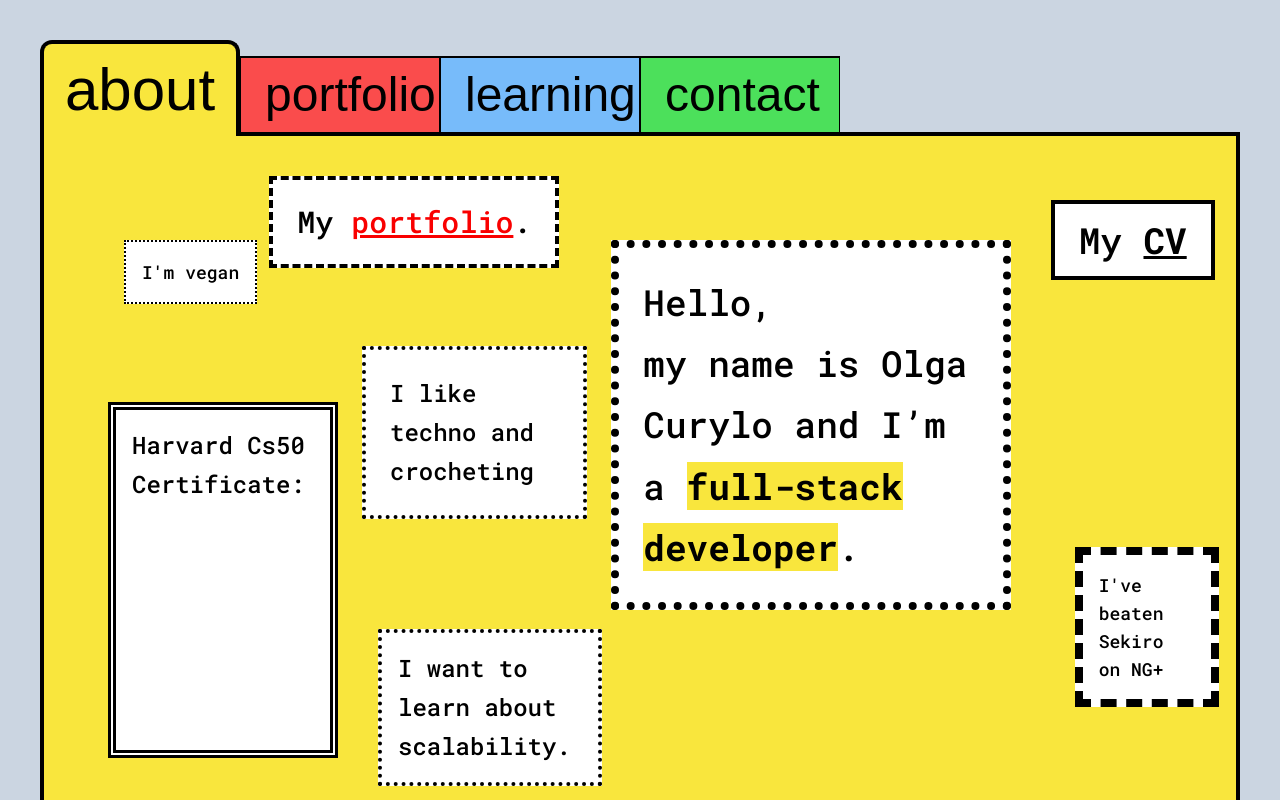
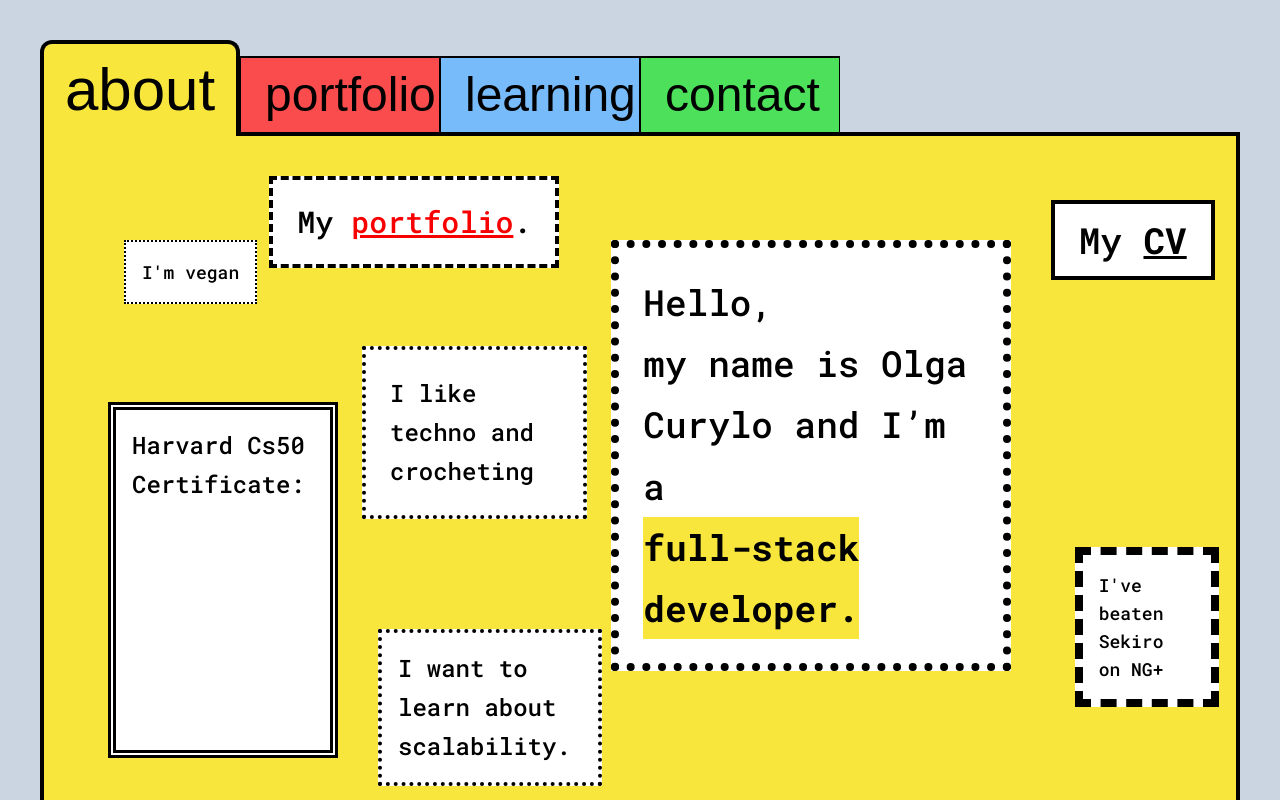
Before and after one commit to olgaTheCreator/olga-the-creator, a Next.js app: page /about in a window 1280 px wide. Shown: the top 800 px of the page. Built offline with nearby package versions, Linux system fonts and the light colour scheme; a web font is replaced by a local one.

Commit message:
navbar and about animations done, working on portfolio, not liking it

```diff
--- a/src/app/about/AboutMeComponent.tsx
+++ b/src/app/about/AboutMeComponent.tsx
@@ -7,19 +7,46 @@ import { motion } from "framer-motion";
 export const AboutMeComponent = () => {
   const [{ scalability }, setInteractiveEl] = useState({ scalability: false });
 
+  const variants = {};
+
   return (
-    <div className=" relative flex flex-wrap justify-around gap-5 md:gap-10 xl:gap-0 lg:grid lg:grid-cols-12 lg:grid-rows-6 xl:grid-rows-5 w-full md:h-4/5 px-6 pt-6 md:px-10 md:pt-10  lg:max-h-[48rem] max-w-screen-2xl">
-      <div className="bg-white mx-auto lg:mx-0  xl:ml-16 max-w-md 2xl:text-5xl text-3xl p-4  md:text-4xl leading-normal md:leading-[1.7] flex flex-col place-items-center 2xl:leading-relaxed justify-center lg:w-2xl lg:p-6 lg:max-w-2xl lg:col-start-6 xl:col-start-6 xl:col-span-5 lg:col-span-6 2xl:max-h-max h-fit  lg:mt-8 xl:mt-16 border-8 border-black border-dotted">
+    <motion.div
+      transition={{ staggerChildren: 1 }}
+      className="overflow-clip relative flex flex-wrap justify-around gap-5 md:gap-10 xl:gap-0 lg:grid lg:grid-cols-12 lg:grid-rows-6 xl:grid-rows-5 w-full md:h-4/5 px-6 pt-6 md:px-10 md:pt-10  lg:max-h-[48rem] max-w-screen-2xl"
+    >
+      <motion.div
+        initial={{ rotate: 20 }}
+        animate={{ rotate: 0 }}
+        transition={{ duration: 0.3 }}
+        className="bg-white mx-auto lg:mx-0  xl:ml-16 max-w-md 2xl:text-5xl text-3xl p-4  md:text-4xl leading-normal md:leading-[1.7] flex flex-col place-items-center 2xl:leading-relaxed justify-center lg:w-2xl lg:p-6 lg:max-w-2xl lg:col-start-6 xl:col-start-6 xl:col-span-5 lg:col-span-6 2xl:max-h-max h-fit  lg:mt-8 xl:mt-16 border-8 border-black border-dotted"
+      >
         <p className="w-full text-left">Hello,</p>
-        <p>
-          my name is Olga Curylo and {"I’m"} a{" "}
-          <span className="font-bold bg-yellow_bright">
-            full-stack developer
-          </span>
-          .
+        <p>my name is Olga Curylo and {"I’m"} a </p>
+        <p className="font-bold place-self-start text-left relative overflow-clip ">
+          <motion.span
+            initial={{ x: "-100%" }}
+            animate={{ x: "0%" }}
+            transition={{ duration: 1, delay: 0.5 }}
+            className="inline-block bg-yellow_bright w-full h-full absolute z-10"
+          ></motion.span>
+          <span className="z-50 relative">full-stack</span>
         </p>
-      </div>
-      <div className="bg-white lg:hover:border-blue_bright ml-5 lg:ml-0  lg:w-max 2xl:p-8 xl:p-6 p-4 max-w-max h-max text-2xl xl:text-3xl border-4 border-black border-dashed  col-start-2 xl:col-start-3 row-start-1 leading-relaxed">
+        <p className="font-bold place-self-start text-left relative overflow-clip ">
+          <motion.span
+            initial={{ x: "-100%" }}
+            animate={{ x: "0%" }}
+            transition={{ duration: 1, delay: 0.5 }}
+            className="inline-block bg-yellow_bright w-full h-full absolute z-10"
+          ></motion.span>
+          <span className="z-50 relative">developer.</span>
+        </p>
+      </motion.div>
+      <motion.div
+        initial={{ x: "-500%" }}
+        animate={{ x: "0%" }}
+        transition={{ duration: 0.4 }}
+        className="bg-white lg:hover:border-blue_bright ml-5 lg:ml-0  lg:w-max 2xl:p-8 xl:p-6 p-4 max-w-max h-max text-2xl xl:text-3xl border-4 border-black border-dashed  col-start-2 xl:col-start-3 row-start-1 leading-relaxed"
+      >
         <p>
           My{" "}
           <Link className="text-red_bright underline" href="/portfolio">
@@ -27,14 +54,29 @@ export const AboutMeComponent = () => {
           </Link>
           .
         </p>
-      </div>
-      <div className="bg-white lg:w-sm p-4 2xl:p-8 max-w-sm -ml-3 lg:ml-0 lg:col-start-1 xl:col-span-3 lg:col-span-4 xl:mx-6 lg:row-start-2 lg:row-span-2 xl:row-span-3 xl:mt-20 text-2xl border-8 border-black border-double leading-relaxed">
+      </motion.div>
+      <motion.div
+        initial={{ x: "-500%" }}
+        animate={{ x: "0%" }}
+        transition={{ duration: 0.4 }}
+        className="bg-white lg:w-sm p-4 2xl:p-8 max-w-sm -ml-3 lg:ml-0 lg:col-start-1 xl:col-span-3 lg:col-span-4 xl:mx-6 lg:row-start-2 lg:row-span-2 xl:row-span-3 xl:mt-20 text-2xl border-8 border-black border-double leading-relaxed"
+      >
         <p>Harvard Cs50 Certificate:</p>
-      </div>
-      <div className="bg-white lg:w-sm p-4 max-w-sm w-48 xl:w-36 mx-auto md:mx-4 lg:mx-2 h-max xl:col-start-11 xl:ml-16 lg:col-start-10 lg:col-span-3 lg:row-start-5 lg:mt-8 lg:ml-6 xl:col-span-2 xl:mb-16 xl:row-start-3 xl:mt-20 text-2xl xl:text-lg border-8 border-black border-dashed">
+      </motion.div>
+      <motion.div
+        initial={{ x: "500%" }}
+        animate={{ x: "0%" }}
+        transition={{ duration: 0.4, delay: 0.3 }}
+        className="bg-white lg:w-sm p-4 max-w-sm w-48 xl:w-36 mx-auto md:mx-4 lg:mx-2 h-max xl:col-start-11 xl:ml-16 lg:col-start-10 lg:col-span-3 lg:row-start-5 lg:mt-8 lg:ml-6 xl:col-span-2 xl:mb-16 xl:row-start-3 xl:mt-20 text-2xl xl:text-lg border-8 border-black border-dashed"
+      >
         <p>{"I've beaten Sekiro on NG+"}</p>
-      </div>
-      <div className="bg-white lg:mt-6 lg:w-max p-4 2xl:p-8 lg:px-6 max-w-max h-max xl:text-4xl text-3xl border-4 border-black border-solid xl:col-start-11 xl:ml-10 xl:row-start-1 lg:col-start-7 lg:row-start-4 leading-relaxed">
+      </motion.div>
+      <motion.div
+        initial={{ x: "-500%" }}
+        animate={{ x: "0%" }}
+        transition={{ duration: 0.4 }}
+        className="bg-white lg:mt-6 lg:w-max p-4 2xl:p-8 lg:px-6 max-w-max h-max xl:text-4xl text-3xl border-4 border-black border-solid xl:col-start-11 xl:ml-10 xl:row-start-1 lg:col-start-7 lg:row-start-4 leading-relaxed"
+      >
         My{" "}
         <a
           href="/files/Olga_Curylo_Resume.pdf"
@@ -44,8 +86,13 @@ export const AboutMeComponent = () => {
         >
           CV
         </a>
-      </div>
-      <div className="group relative w-max lg:w-sm max-w-sm h-max xl:col-start-1 xl:mx-10 xl:col-span-2 lg:mb-16 xl:row-start-1 lg:mt-16 text-2xl xl:text-lg md:text-xl lg:col-start-10 lg:row-start-4 ">
+      </motion.div>
+      <motion.div
+        initial={{ x: "500%" }}
+        animate={{ x: "0%" }}
+        transition={{ duration: 0.4, delay: 0.5 }}
+        className="group relative w-max lg:w-sm max-w-sm h-max xl:col-start-1 xl:mx-10 xl:col-span-2 lg:mb-16 xl:row-start-1 lg:mt-16 text-2xl xl:text-lg md:text-xl lg:col-start-10 lg:row-start-4 "
+      >
         <p className=" bg-white p-4  border-2 border-black border-dotted visible lg:group-hover:invisible opacity-100 lg:group-hover:opacity-0 transition-all duration-[1000ms]">
           {"I'm vegan"}
         </p>
@@ -57,10 +104,15 @@ export const AboutMeComponent = () => {
           I ❤️ &#128004; 🐖 🐓
           {/* 🐖 🐓 🐍 🐋 */}
         </div>
-      </div>
-      <div className="text-center md:max-w-xs lg:text-left bg-white xl:mt-6 p-2 lg:mt-6 2xl:p-8 lg:p-6 text-2xl ml-14 lg:ml-0 max-w-sm lg:w-sm border-4 border-black border-dotted xl:col-start-4 xl:row-start-2 h-max xl:col-span-2 lg:col-start-2 lg:col-span-3 lg:row-start-4 lg:-mr-10 leading-relaxed">
+      </motion.div>
+      <motion.div
+        initial={{ x: "500%" }}
+        animate={{ x: "0%" }}
+        transition={{ duration: 0.4, delay: 0.3 }}
+        className="text-center md:max-w-xs lg:text-left bg-white xl:mt-6 p-2 lg:mt-6 2xl:p-8 lg:p-6 text-2xl ml-14 lg:ml-0 max-w-sm lg:w-sm border-4 border-black border-dotted xl:col-start-4 xl:row-start-2 h-max xl:col-span-2 lg:col-start-2 lg:col-span-3 lg:row-start-4 lg:-mr-10 leading-relaxed"
+      >
         I like techno and crocheting
-      </div>
+      </motion.div>
 
       <div
         role="button"
@@ -87,6 +139,6 @@ export const AboutMeComponent = () => {
           </motion.div>
         )}
       </div>
-    </div>
+    </motion.div>
   );
 };
--- a/src/app/about/page.tsx
+++ b/src/app/about/page.tsx
@@ -1,12 +1,20 @@
+"use client";
 import { AboutMeComponent } from "./AboutMeComponent";
 import { MySkillsComponent } from "./MySkillsComponent";
+import { motion } from "framer-motion";
 
 const AboutMe = () => {
   return (
-    <div className="w-full bg-yellow_bright font-roboto font-medium h-full border-x-4 border-b-4 border-black flex-col items-center flex pb-6 gap-10">
+    <motion.div
+      key="about"
+      initial={{ opacity: 0.9 }}
+      animate={{ opacity: 1 }}
+      transition={{ duration: 1 }}
+      className="w-full bg-yellow_bright font-roboto font-medium h-full border-x-4 border-b-4 border-black flex-col items-center flex pb-6 gap-10"
+    >
       <AboutMeComponent />
       <MySkillsComponent />
-    </div>
+    </motion.div>
   );
 };
 
--- a/src/app/contact/page.tsx
+++ b/src/app/contact/page.tsx
@@ -1,9 +1,17 @@
+"use client";
 import { BackgroundImage } from "./BackgroundImage";
 import Link from "next/link";
+import { motion } from "framer-motion";
 
 const Contact = () => {
   return (
-    <div className="w-full bg-green_bright font-roboto h-screen border-x-4 border-b-4 border-black flex-col items-center flex p-10 relative overflow-hidden">
+    <motion.div
+      key="contact"
+      initial={{ opacity: 0.9 }}
+      animate={{ opacity: 1 }}
+      transition={{ duration: 1 }}
+      className="w-full bg-green_bright font-roboto h-screen border-x-4 border-b-4 border-black flex-col items-center flex p-10 relative overflow-hidden"
+    >
       {/* <Image src={backgroudFace} fill alt="background face image" /> */}
       <div className="absolute lg:w-1/2 w-full h-full z-0 object-center object-cover">
         <BackgroundImage />
@@ -46,7 +54,7 @@ const Contact = () => {
           </button>
         </a>
       </div>
-    </div>
+    </motion.div>
   );
 };
 
--- a/src/app/page.tsx
+++ b/src/app/page.tsx
@@ -1,6 +1,8 @@
+import { AnimatePresence } from "framer-motion";
+
 export default function Home({ children }: { children: React.ReactNode }) {
   return (
-    <main className="flex min-h-screen flex-col items-center justify-center p-8 lg:p-24">
+    <main className="flex min-h-screen flex-col items-center justify-center p-8 lg:p-16 xl:p-24">
       {children}
     </main>
   );
--- a/src/components/navbar/Navbar.tsx
+++ b/src/components/navbar/Navbar.tsx
@@ -18,11 +18,12 @@ export const Navbar = () => {
 
           return (
             <Link
-              className={
+              className={`transition-all duration-200 ${
                 isActive
                   ? activeLink + link.activeStyle
                   : navStyle + link.regularStyle
               }
+              `}
               href={link.path}
               key={link.title}
             >
```
Also changed, not shown: src/app/learning/page.tsx (+10 -2 lines), src/app/portfolio/BreazyTextComponent.tsx (+32 -9 lines), src/app/portfolio/page.tsx (+12 -4 lines).
